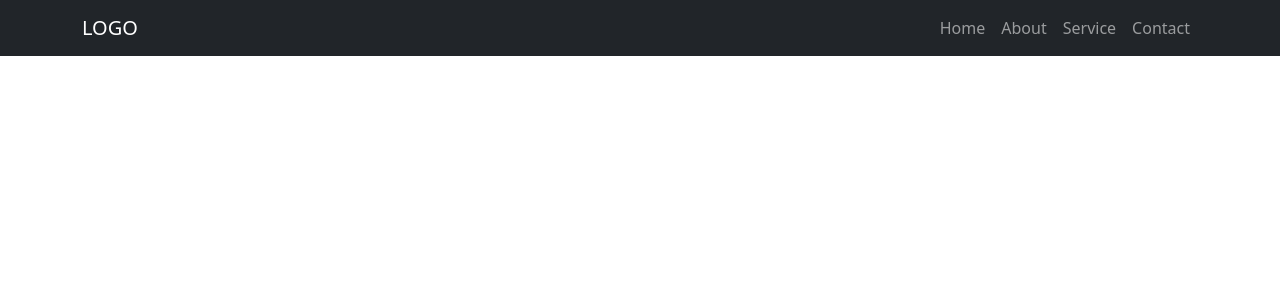
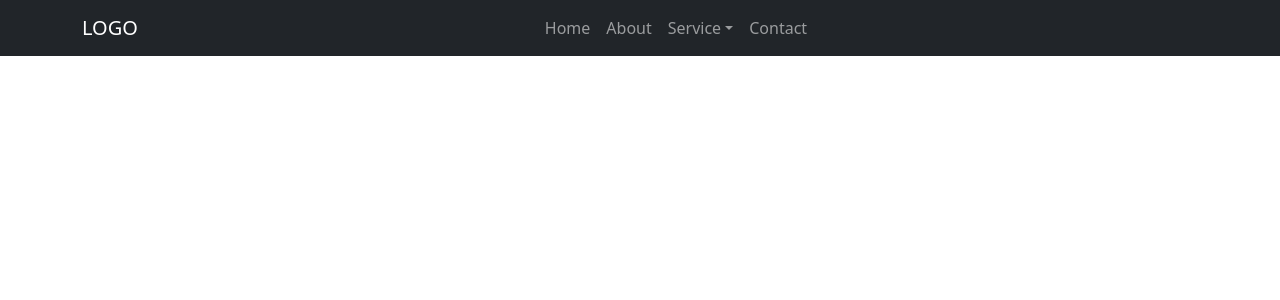
Before and after one commit to mohammadali63/web-development-work, a PHP site: page /pages/home.php in a window 1280 px wide. Shown: the top 300 px of the page. Run offline with PHP 8.4, Linux system fonts and the light colour scheme.

Commit message:
header menu creat

```diff
--- a/day10-11/pages/home.php
+++ b/day10-11/pages/home.php
@@ -9,17 +9,32 @@
     <link rel="stylesheet" href="assets/css/bootstrap.css"/>
 </head>
 <body>
-    <nav class="navbar navbar-expand bg-dark navbar-dark">
+    <nav class="navbar navbar-expand-sm bg-dark navbar-dark">
         <div class="container">
             <a href="" class="navbar-brand">LOGO</a>
-            <ul class="navbar-nav">
-                <li><a href="" class="nav-link">Home</a></li>
-                <li><a href="" class="nav-link">About</a></li>
-                <li><a href="" class="nav-link">Service</a></li>
-                <li><a href="" class="nav-link">Contact</a></li>
-            </ul>
+            <button type="button" class="navbar-toggler" data-bs-toggle="collapse" data-bs-target="#menu">
+                <span class="navbar-toggler-icon"></span>
+            </button>
+            <div class="collapse navbar-collapse" id="menu">
+                <ul class="navbar-nav mx-auto">
+                    <li><a href="" class="nav-link">Home</a></li>
+                    <li><a href="" class="nav-link">About</a></li>
+                    <li class="dropdown">
+                        <a href="" class="nav-link dropdown-toggle" data-bs-toggle="dropdown">Service</a>
+                            <ul class="dropdown-menu">
+                                <li><a href=""class="dropdown-item">Service_One</a></li>
+                                <li><a href=""class="dropdown-item">Service_Two</a></li>
+                                <li><a href=""class="dropdown-item">Service_Three</a></li>
+                                <li><a href=""class="dropdown-item">Service_Foure</a></li>
+                            </ul>
+                    </li>
+                    <li><a href="" class="nav-link">Contact</a></li>
+                </ul>
+            </div>
         </div>
     </nav>
+
+
 
 
 
```
